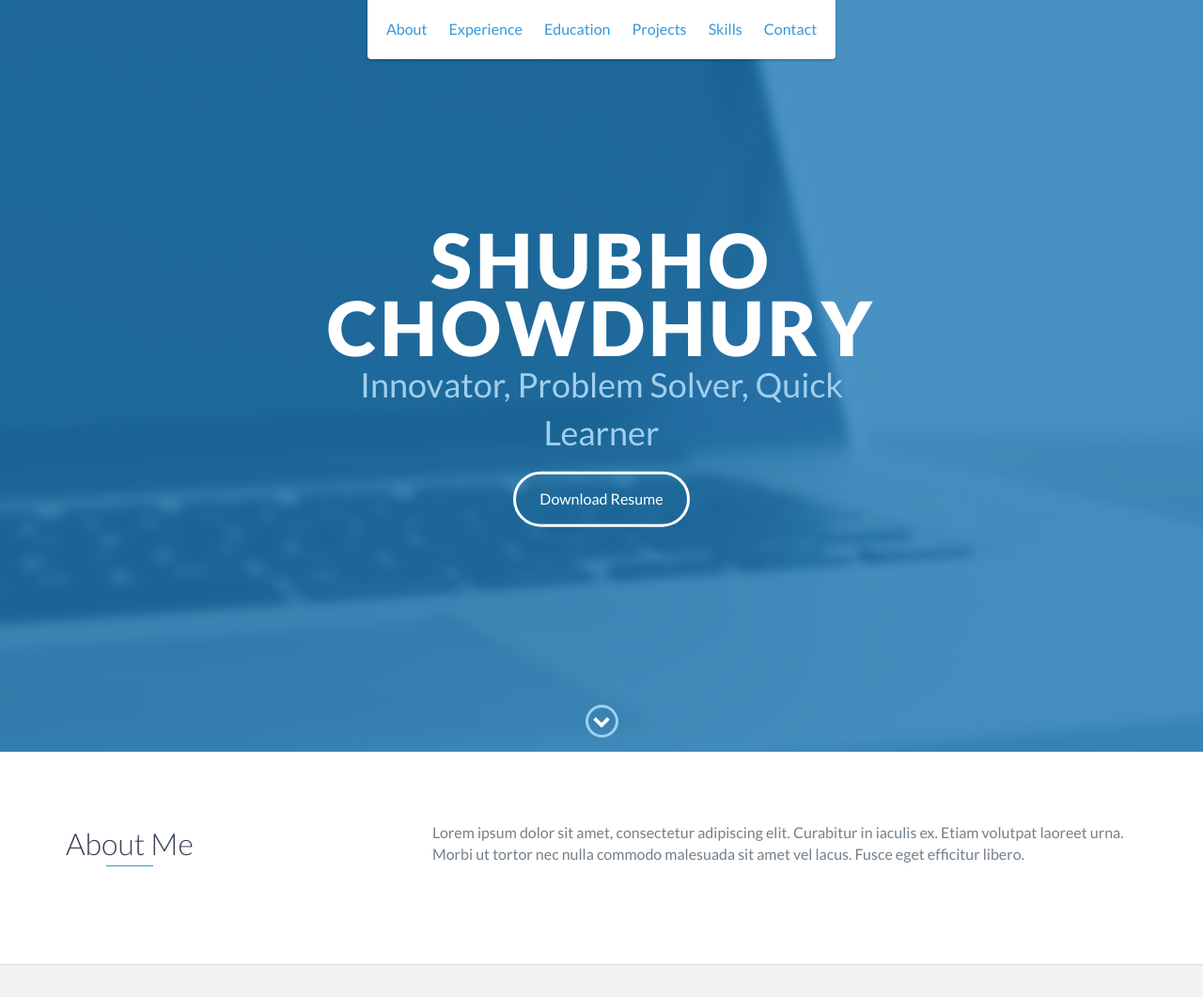
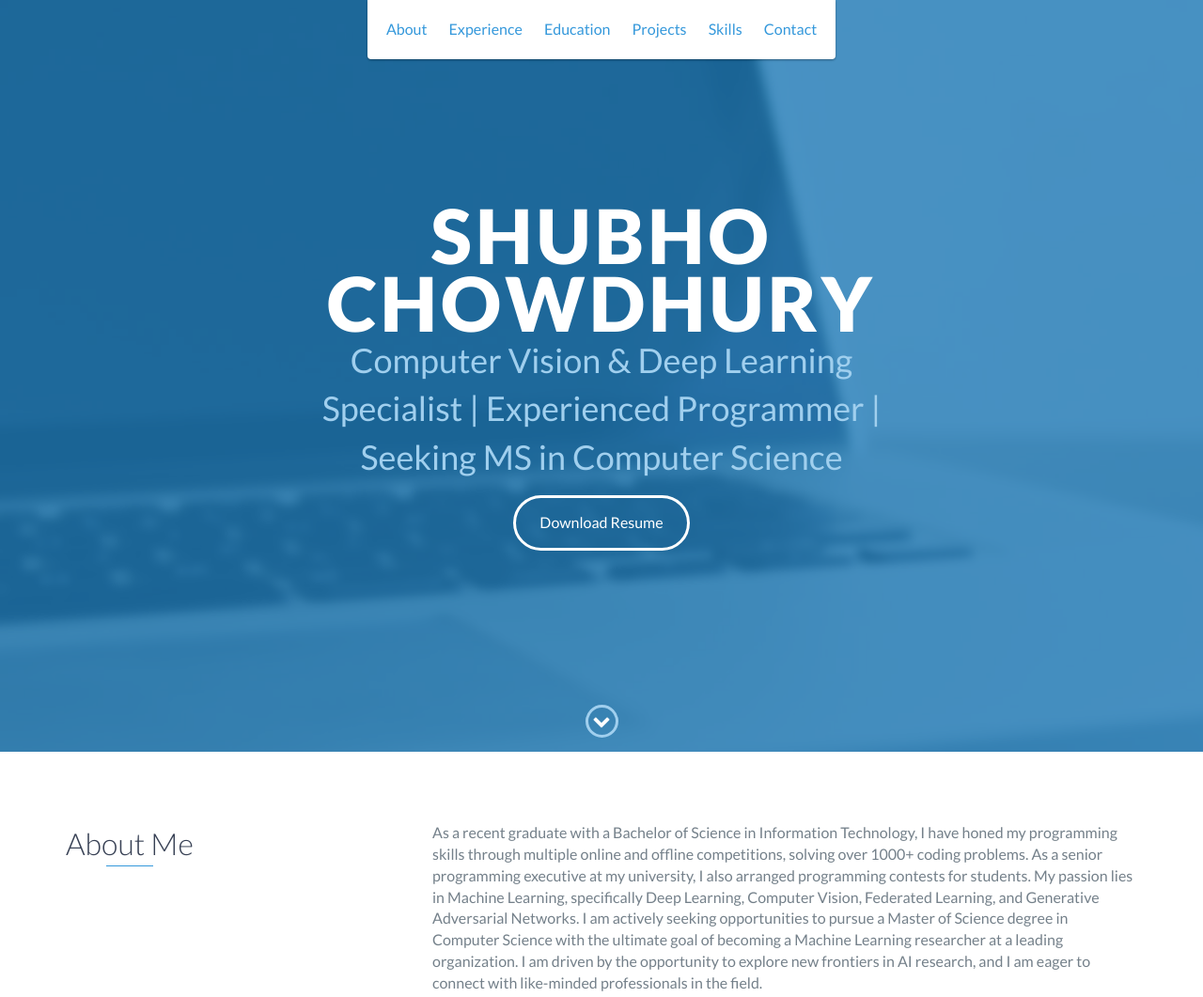
Before and after one commit to shubhoc47/shubhoc47.github.io, a website: page index.html in a window 1280 px wide. Shown: the top 1061 px of the page at 94% size. Drawn offline with nearby package versions, Linux system fonts and the light colour scheme.

Commit message:
Update index.html

```diff
--- a/index.html
+++ b/index.html
@@ -49,7 +49,7 @@
     <div id="lead">
         <div id="lead-content">
             <h1>Shubho Chowdhury</h1>
-            <h2>Innovator, Problem Solver, Quick Learner</h2>
+            <h2>Computer Vision & Deep Learning Specialist | Experienced Programmer | Seeking MS in Computer Science</h2>
             <a href="./docs/Shubho_Chowdhury_Resume.pdf" download class="btn-rounded-white">Download Resume</a>
         </div>
         <!-- End #lead-content -->
@@ -73,7 +73,7 @@
                 </div>
                 <div class="col-md-8">
                     <p>
-                        Lorem ipsum dolor sit amet, consectetur adipiscing elit. Curabitur in iaculis ex. Etiam volutpat laoreet urna. Morbi ut tortor nec nulla commodo malesuada sit amet vel lacus. Fusce eget efficitur libero.
+                        As a recent graduate with a Bachelor of Science in Information Technology, I have honed my programming skills through multiple online and offline competitions, solving over 1000+ coding problems. As a senior programming executive at my university, I also arranged programming contests for students. My passion lies in Machine Learning, specifically Deep Learning, Computer Vision, Federated Learning, and Generative Adversarial Networks. I am actively seeking opportunities to pursue a Master of Science degree in Computer Science with the ultimate goal of becoming a Machine Learning researcher at a leading organization. I am driven by the opportunity to explore new frontiers in AI research, and I am eager to connect with like-minded professionals in the field.
                     </p>
                 </div>
             </div>
```
